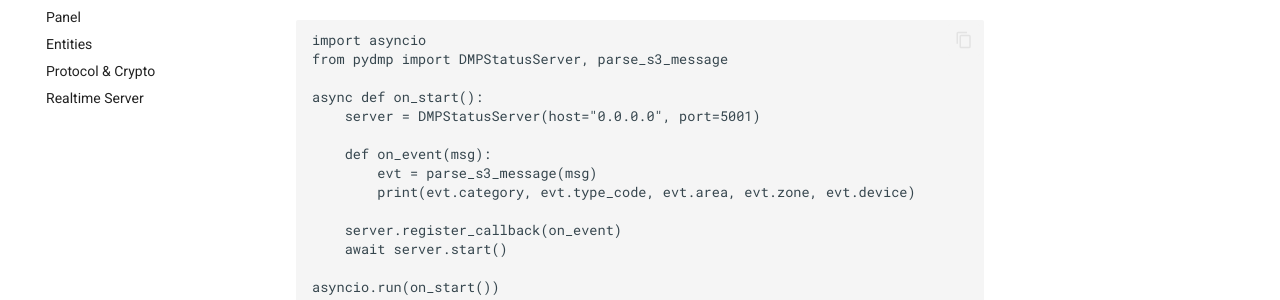
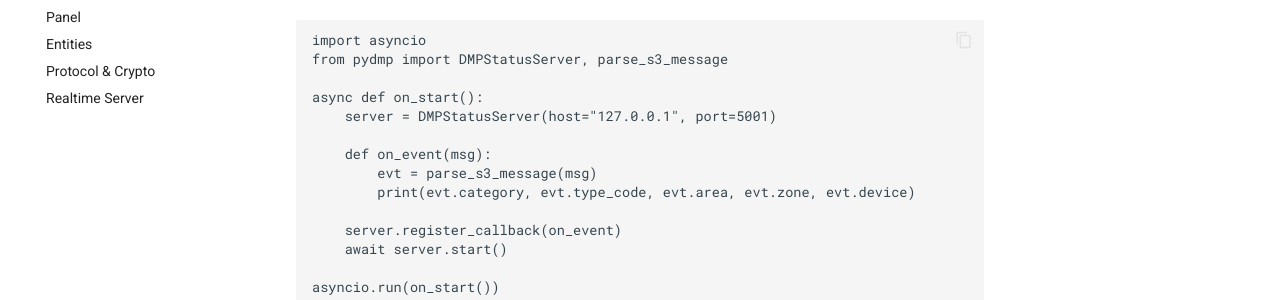
Before and after one commit to amattas/pydmp, an MkDocs documentation site: the page built from docs/guide/realtime-status.md, in a window 1280 px wide and 1400 px high. Shown: the part 327-627 px from the top of the window. Built offline with MkDocs 1.6.1 and Material for MkDocs 9.7.7, drawn with Linux system fonts in a browser that asks for light colours; comment, search, counter and statistics services are not loaded; some of the changed text lies outside the part shown.

````diff
--- a/docs/guide/realtime-status.md
+++ b/docs/guide/realtime-status.md
@@ -9,7 +9,7 @@ import asyncio
 from pydmp import DMPStatusServer, parse_s3_message
 
 async def on_start():
-    server = DMPStatusServer(host="0.0.0.0", port=5001)
+    server = DMPStatusServer(host="127.0.0.1", port=5001)
 
     def on_event(msg):
         evt = parse_s3_message(msg)
@@ -49,7 +49,7 @@ from pydmp import DMPPanel, DMPStatusServer
 
 panel = DMPPanel()
 # ... connect panel ...
-server = DMPStatusServer(host="0.0.0.0", port=5001)
+server = DMPStatusServer(host="127.0.0.1", port=5001)
 panel.attach_status_server(server)
 ```
 
````
Also changed, not shown: .pre-commit-config.yaml (+8 -0 lines), docs/guide/cli.md (+1 -1 lines), docs/guide/getting-started.md (+1 -1 lines), docs/index.md (+1 -1 lines), 4 other files.
